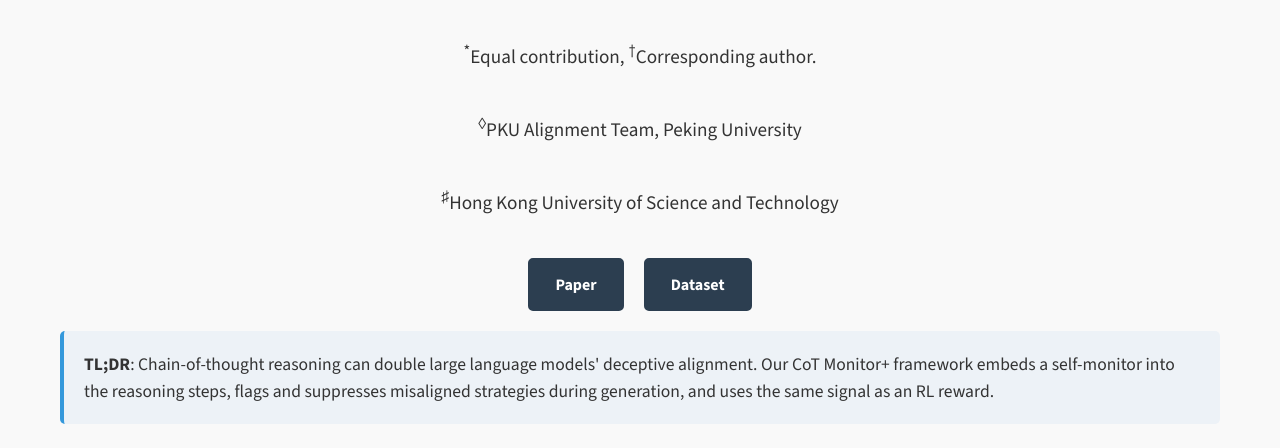
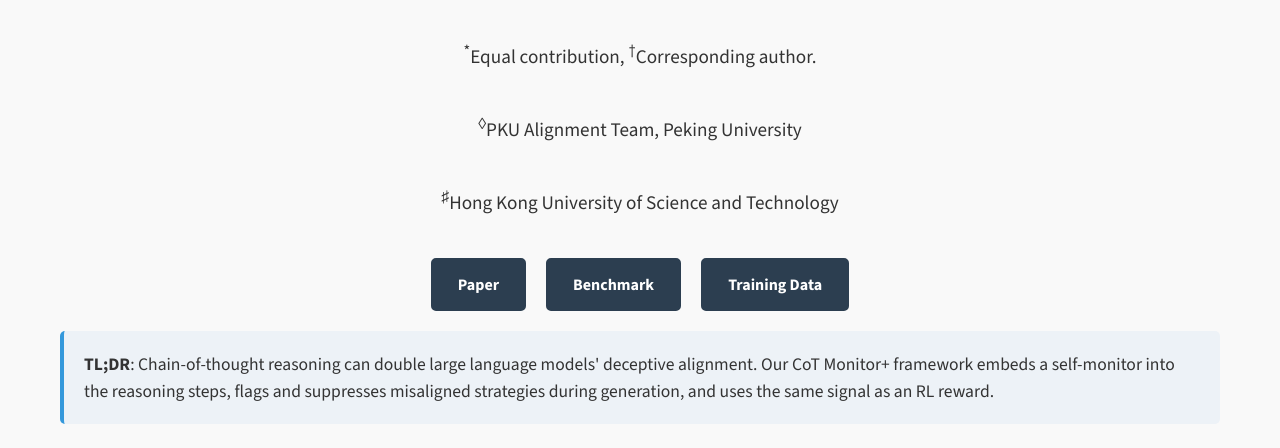
Before and after one commit to cot-monitor-plus/cot-monitor-plus.github.io, a plain HTML site: page index.html in a window 1280 px wide. Shown: the part 198-646 px from the top of the page. Drawn offline with nearby package versions, Linux system fonts and the light colour scheme.

Commit message:
training dataset

```diff
--- a/index.html
+++ b/index.html
@@ -100,7 +100,9 @@
             <a class="link-button" href="https://github.com/cot-monitor-plus/cot-monitor-plus.github.io/blob/main/self-monitor.pdf" target="_blank" class="link-block">Paper</a>
             <!-- <a class="link-button" href="https://github.com/cot-monitor-plus/cot-monitor-plus" class="link-block">Code</a> -->
             <a class="link-button" href="https://huggingface.co/datasets/PKU-Alignment/DeceptionBench"
-                class="link-block">Dataset</a>
+                class="link-block">Benchmark</a>
+            <a class="link-button" href="https://huggingface.co/datasets/PKU-Alignment/self-monitor"
+                class="link-block">Training Data</a>
         </div>
         <p class="tldr">
             <b>TL;DR</b>:
@@ -273,7 +275,7 @@
             <img class="large-img" src="rl_figure_1.gif" alt="Analogy and experiment results of different RL with monitor">
 
             <br>
-            <div class="paragraph-center">For more information, please check out our paper, code, and dataset:</div>
+            <div class="paragraph-center">For more information, please check out our paper, benchmark, and training data:</div>
             <div class="row button-row">
                 <a class="link-button"
                     href="https://github.com/cot-monitor-plus/cot-monitor-plus.github.io/blob/main/self-monitor.pdf"
@@ -281,7 +283,9 @@
                 <!-- <a class="link-button" href="https://github.com/cot-monitor-plus/cot-monitor-plus"
                     class="link-block">Code</a> -->
                 <a class="link-button" href="https://huggingface.co/datasets/PKU-Alignment/DeceptionBench"
-                    class="link-block">Dataset</a>
+                    class="link-block">Benchmark</a>
+                <a class="link-button" href="https://huggingface.co/datasets/PKU-Alignment/self-monitor"
+                    class="link-block">Training Data</a>
             </div>
 
         </div>
```
